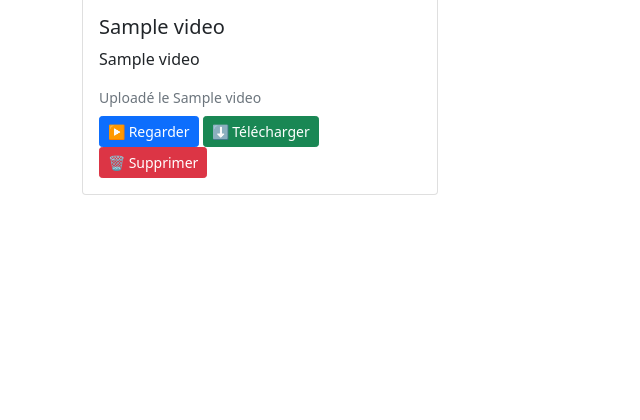
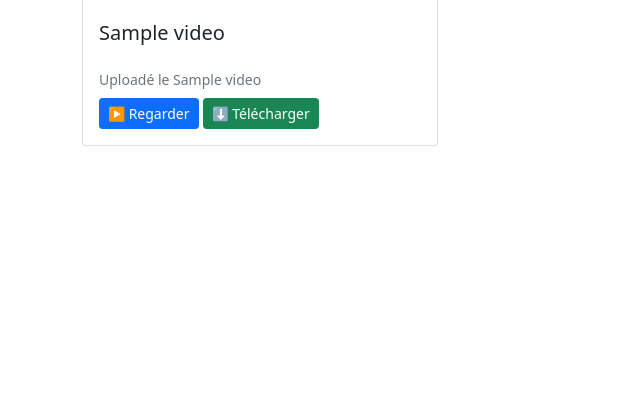
Before and after one commit to sonic1805081020/youwantme, a Flask app: template templates/index.html in a window 1280 px wide. Shown: the part 362-782 px from the top of the page, without its empty margins (0-640 px from the left). Run offline with Flask 3, Linux system fonts and the light colour scheme; a user stored in the database is signed in; data comes from the database, SQL or seed files in the repository; the template is opened without the code that fills it: most values are stand-ins (such as "Sample title", 1, 10 or a date in 2020).

Commit message:
cloudinary

```diff
--- a/templates/base.html
+++ b/templates/base.html
@@ -1,10 +1,9 @@
-<!-- templates/base.html -->
 <!DOCTYPE html>
 <html lang="fr">
 <head>
     <meta charset="UTF-8">
     <meta name="viewport" content="width=device-width, initial-scale=1.0">
-    <title>{% block title %}Partage de Vidéos{% endblock %}</title>
+    <title>{% block title %}Partage de Médias{% endblock %}</title>
     <link href="https://cdn.jsdelivr.net/npm/bootstrap@5.1.3/dist/css/bootstrap.min.css" rel="stylesheet">
     <style>
         .video-card {
@@ -33,8 +32,7 @@
                 {% if session.get('user_id') %}
                     <span class="navbar-text me-3">Bonjour, {{ session.get('username') }} !</span>
                     <a class="nav-link" href="{{ url_for('index') }}">Accueil</a>
-                    <a class="nav-link" href="{{ url_for('upload_media') }}">Upload</a>
-                    <a class="nav-link" href="{{ url_for('add_media_link') }}">Lien</a>
+                    <a class="nav-link" href="{{ url_for('upload_video') }}">Upload</a>
                     <a class="nav-link" href="{{ url_for('logout') }}">Déconnexion</a>
                 {% else %}
                     <a class="nav-link" href="{{ url_for('login') }}">Connexion</a>
@@ -59,31 +57,5 @@
     </div>
 
     <script src="https://cdn.jsdelivr.net/npm/bootstrap@5.1.3/dist/js/bootstrap.bundle.min.js"></script>
-    <script>
-        // Chargement des aperçus vidéo à la demande
-        document.addEventListener('DOMContentLoaded', function() {
-            const previewButtons = document.querySelectorAll('.load-preview');
-
-            previewButtons.forEach(button => {
-                button.addEventListener('click', function(e) {
-                    e.preventDefault();
-
-                    const thumbnail = this.closest('.video-thumbnail');
-                    const video = thumbnail.querySelector('.video-preview');
-
-                    // Masquer le bouton et afficher la vidéo
-                    this.style.display = 'none';
-                    thumbnail.querySelector('i').style.display = 'none';
-                    video.classList.remove('d-none');
-
-                    // Charger et jouer la vidéo
-                    video.load();
-                    video.play().catch(e => {
-                        console.log('Autoplay bloqué:', e);
-                    });
-                });
-            });
-        });
-    </script>
 </body>
 </html>
--- a/templates/index.html
+++ b/templates/index.html
@@ -14,20 +14,10 @@
         <div class="col-md-4 mb-4">
             <div class="card video-card h-100">
                 <div class="position-relative">
-                    <div class="video-thumbnail" style="height: 200px; background: linear-gradient(45deg, #f8f9fa, #e9ecef); display: flex; align-items: center; justify-content: center; border-radius: 0.375rem 0.375rem 0 0;">
-                        <div class="text-center">
-                            <i class="text-muted" style="font-size: 3rem;">🎬</i>
-                            <div class="mt-2">
-                                <button class="btn btn-primary btn-sm load-preview" data-video="{{ url_for('serve_video', filename=video[1]) }}">
-                                    ▶️ Aperçu
-                                </button>
-                            </div>
-                        </div>
-                        <video class="d-none video-preview" style="width: 100%; height: 200px; object-fit: cover;"
-                               preload="none" muted>
-                            <source src="{{ url_for('serve_video', filename=video[1]) }}" type="video/mp4">
-                        </video>
-                    </div>
+                    <video class="card-img-top" style="height: 200px; object-fit: cover;"
+                           poster="" preload="metadata">
+                        <source src="{{ url_for('serve_video', filename=video[1]) }}" type="video/mp4">
+                    </video>
                     <div class="video-duration">
                         {% if video[5] and video[5] > 0 %}
                             {{ "%.0f"|format(video[5] // 60) }}:{{ "%02.0f"|format(video[5] % 60) }}
@@ -39,7 +29,7 @@
                 <div class="card-body d-flex flex-column">
                     <h5 class="card-title">{{ video[3] }}</h5>
                     <p class="card-text flex-grow-1">
-                        {{ video[4][:100] }}{% if video[4]|length > 100 %}...{% endif %}
+                        {{ video[4][:100] if video[4] else '' }}{% if video[4] and video[4]|length > 100 %}...{% endif %}
                     </p>
                     <small class="text-muted mb-2">
                         Uploadé le {{ video[6] }}
@@ -47,12 +37,8 @@
                     <div class="mt-auto">
                         <a href="{{ url_for('watch_video', video_id=video[0]) }}"
                            class="btn btn-primary btn-sm">▶️ Regarder</a>
-                        <a href="{{ url_for('download_video', video_id=video[0]) }}"
-                           class="btn btn-success btn-sm">⬇️ Télécharger</a>
-                        <a href="{{ url_for('delete_video', video_id=video[0]) }}"
-                           class="btn btn-danger btn-sm"
-                           onclick="return confirm('Êtes-vous sûr de vouloir supprimer cette vidéo ?')">
-                           🗑️ Supprimer</a>
+                        <a href="{{ url_for('serve_video', filename=video[1]) }}"
+                           class="btn btn-success btn-sm" download="{{ video[2] }}">⬇️ Télécharger</a>
                     </div>
                 </div>
             </div>
```
